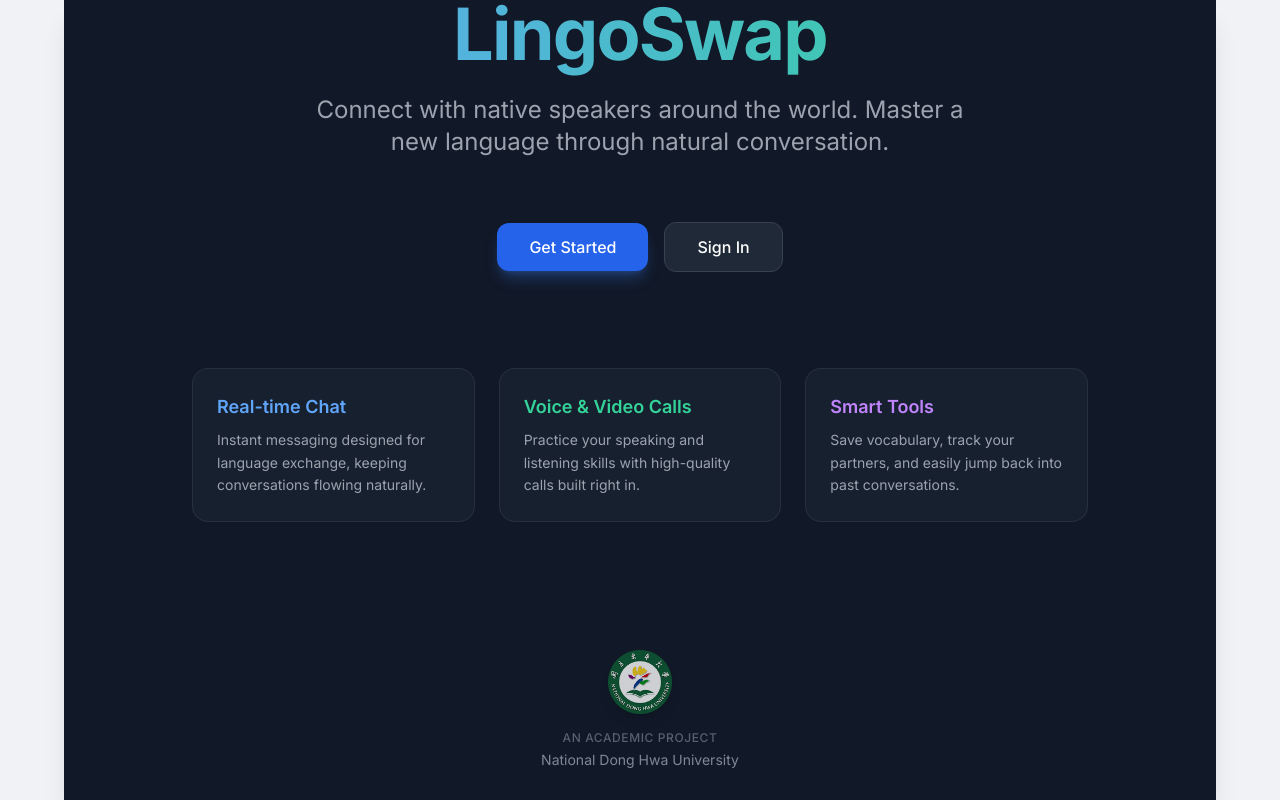
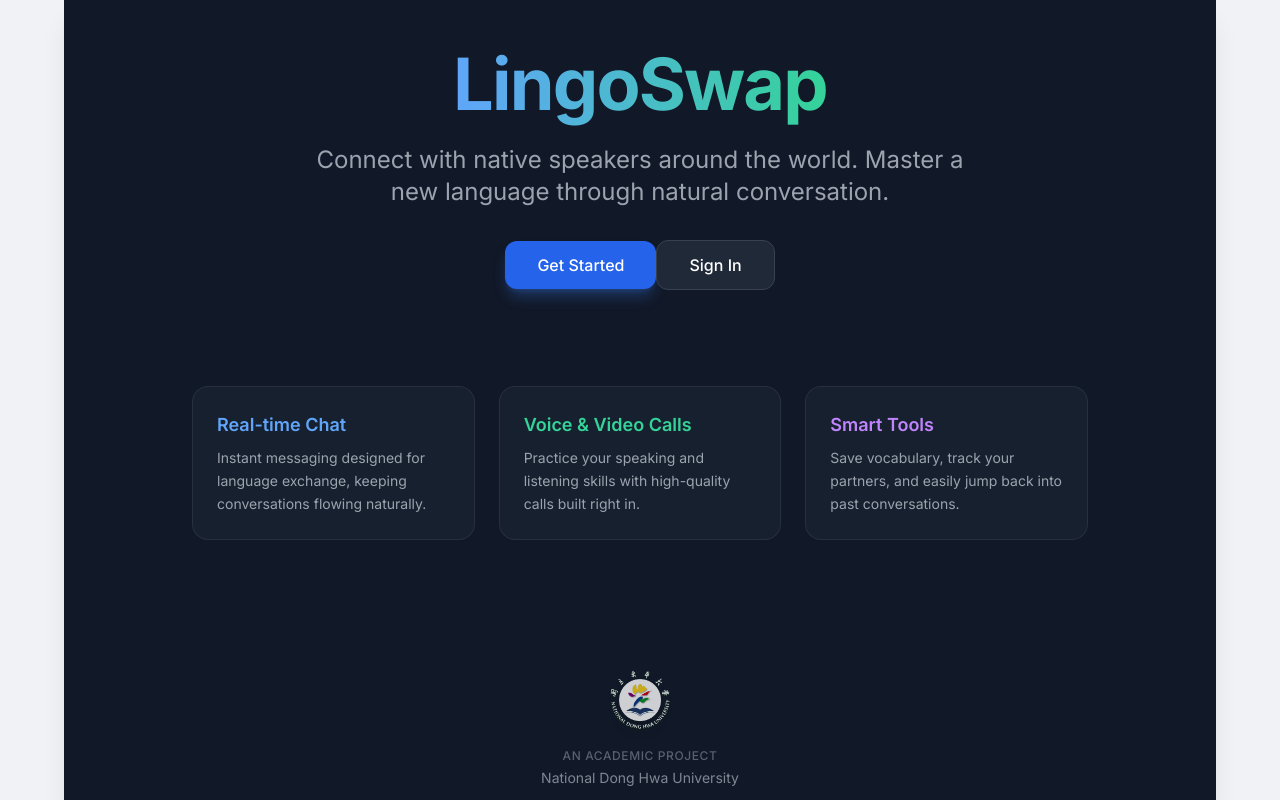
Before and after one commit to DarwynH/LingoSwap, a React (Vite) app: page / in a window 1280 px wide. Built offline with nearby package versions, Linux system fonts and the light colour scheme; no server answers.

Commit message:
UI Fix Mobile

```diff
--- a/App.tsx
+++ b/App.tsx
@@ -491,7 +491,7 @@ useEffect(() => {
   };
 
   return (
-    <div className="fixed inset-0 w-full flex flex-col max-w-6xl mx-auto bg-white shadow-xl overflow-hidden overscroll-none touch-manipulation">
+    <div className="fixed inset-0 w-full flex flex-col max-w-6xl mx-auto bg-gray-900 shadow-xl overflow-hidden overscroll-none touch-manipulation">
       <style>{`
         @keyframes slideInDown {
           0% { opacity: 0; transform: translateY(-20px); }
@@ -548,7 +548,7 @@ useEffect(() => {
       {view === 'setup' && user && <ProfileSetup profile={user} onSave={handleProfileSave} />}
 
       {view === 'main' && user && (
-        <div className="flex flex-1 overflow-hidden h-full">
+        <div className="flex flex-1 overflow-hidden h-full w-full">
           <Sidebar
             activeTab={activeTab}
             onTabChange={(tab) => {
--- a/components/Chat/ChatInput.tsx
+++ b/components/Chat/ChatInput.tsx
@@ -122,7 +122,7 @@ const ChatInput: React.FC<ChatInputProps> = ({
   };
 
   return (
-    <div className="w-full flex flex-col bg-gray-900 pb-[max(1rem,env(safe-area-inset-bottom))]">
+    <div className="w-full max-w-full overflow-hidden flex flex-col bg-gray-900 pb-[max(1rem,env(safe-area-inset-bottom))]">
 
       {/* NEW: Compact Reply Preview Banner */}
       {replyTarget && (
@@ -249,7 +249,7 @@ const ChatInput: React.FC<ChatInputProps> = ({
       )}
 
       {/* Main Input Row */}
-      <div className="w-full px-3 pt-2 flex items-end space-x-2">
+      <div className="w-full max-w-full overflow-hidden px-3 pt-2 flex items-end space-x-2">
         {/* Attachment Button & Popover Menu Container */}
         {!isRecording && (
           <div
@@ -334,11 +334,11 @@ const ChatInput: React.FC<ChatInputProps> = ({
         ) : (
           <form
             onSubmit={handleTextSubmit}
-            className="flex-1 flex items-center bg-gray-800 rounded-3xl border border-transparent focus-within:border-gray-700 focus-within:bg-gray-800 focus-within:ring-2 focus-within:ring-gray-700 transition-all duration-300 ease-out mb-0.5"
+            className="flex-1 min-w-0 flex items-center bg-gray-800 rounded-3xl border border-transparent focus-within:border-gray-700 focus-within:bg-gray-800 focus-within:ring-2 focus-within:ring-gray-700 transition-all duration-300 ease-out mb-0.5"
           >
             <input
               type="text"
-              className="flex-1 bg-transparent border-none pl-4 pr-1 py-2 text-base text-gray-100 focus:outline-none placeholder-gray-500"
+              className="flex-1 min-w-0 bg-transparent border-none pl-4 pr-1 py-2 text-base text-gray-100 focus:outline-none placeholder-gray-500"
               placeholder="Message"
               value={inputText}
               onChange={(e) => setInputText(e.target.value)}
@@ -364,7 +364,7 @@ const ChatInput: React.FC<ChatInputProps> = ({
         )}
 
         {/* Primary Action Buttons */}
-        <div className="flex-shrink-0 mb-0.5 relative">
+        <div className="flex-shrink-0 shrink-0 mb-0.5 relative">
           {inputText.trim() && !isRecording ? (
             <button
               onClick={handleTextSubmit}
--- a/components/FindPartners.tsx
+++ b/components/FindPartners.tsx
@@ -38,7 +38,11 @@ const FindPartners: React.FC<FindPartnersProps> = ({ user, onStartChat }) => {
 
   const otherPartners = realPartners.filter(p => !suggestedPartners.includes(p));
 
-  if (loading) return <div className="p-8 text-center text-theme-muted">Loading partners...</div>;
+  if (loading) return (
+    <div className="flex-1 flex flex-col h-full bg-surface-main items-center justify-center p-8 text-center text-theme-muted">
+      Loading partners...
+    </div>
+  );
 
   return (
     <div className="flex-1 flex flex-col h-full bg-surface-main">
--- a/components/Landing.tsx
+++ b/components/Landing.tsx
@@ -1,5 +1,4 @@
 import React from 'react';
-import logo from './logo.png'; // Imported the logo here
 
 interface LandingProps {
   onNavigateToAuth: (isLogin: boolean) => void;
@@ -7,19 +6,21 @@ interface LandingProps {
 
 const Landing: React.FC<LandingProps> = ({ onNavigateToAuth }) => {
   return (
-    <div className="flex flex-col min-h-screen bg-gray-900 text-gray-100 items-center justify-center p-6 sm:p-12 overflow-y-auto">
+    <div className="flex flex-col min-h-[100dvh] bg-gray-900 text-gray-100 items-center p-6 sm:p-12 overflow-y-auto overflow-x-hidden">
       <div className="max-w-4xl w-full text-center space-y-8 my-auto">
-        <div className="space-y-4">
+
+        {/* Header Section with the added Logo */}
+       <div className="max-w-4xl w-full text-center space-y-8 my-auto">
+
+        {/* Clean Header Section - No NDHU image here! */}
+        <div className="space-y-4 flex flex-col items-center">
           <h1 className="text-5xl md:text-7xl font-extrabold tracking-tight text-transparent bg-clip-text bg-gradient-to-r from-blue-400 to-emerald-400 pb-2">
             LingoSwap
           </h1>
           <p className="text-xl md:text-2xl text-gray-400 font-light max-w-2xl mx-auto">
             Connect with native speakers around the world. Master a new language through natural conversation.
           </p>
-        </div>
-
-        <div className="flex flex-col sm:flex-row items-center justify-center gap-4 pt-8">
-          <button
+        </div>          <button
             onClick={() => onNavigateToAuth(false)}
             className="w-full sm:w-auto px-8 py-3 bg-blue-600 hover:bg-blue-500 text-white rounded-xl font-medium transition-colors shadow-lg shadow-blue-500/30"
           >
@@ -48,12 +49,12 @@ const Landing: React.FC<LandingProps> = ({ onNavigateToAuth }) => {
           </div>
         </div>
 
-        {/* Updated Footer Section with Logo */}
+        {/* Footer Section with Logo */}
         <div className="pt-24 pb-8 flex flex-col items-center opacity-80 hover:opacity-100 transition-opacity duration-300">
           <img
-            src={logo}
-            alt="National Dong Hwa University Logo"
-            className="w-16 h-16 mb-4 drop-shadow-lg"
+            src="/ndhu_logo.png"
+            alt="LingoSwap Logo"
+            className="w-16 h-16 mb-4 drop-shadow-lg object-contain"
           />
           <p className="text-xs tracking-wider uppercase text-gray-500 font-medium">An Academic Project</p>
           <p className="text-sm text-gray-400 mt-1">National Dong Hwa University</p>
```
